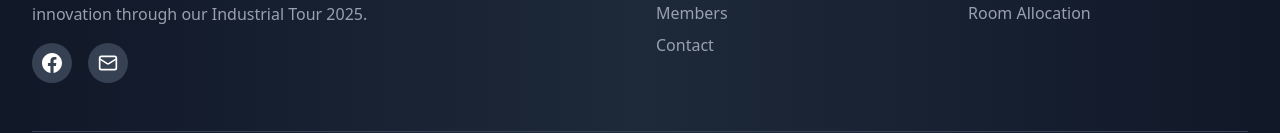
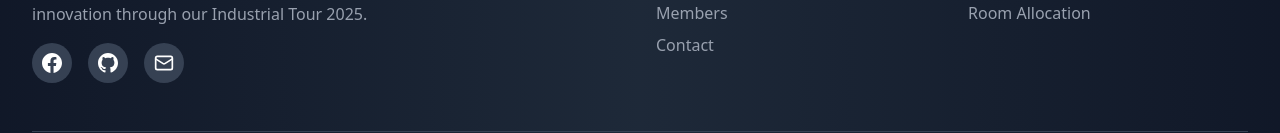
Before and after one commit to DurjoyGH/Perceptron-13, a React (Vite) app in the folder frontend/: page / in a window 1280 px wide. Shown: the part 3443-3576 px from the top of the page. Built offline with nearby package versions, Linux system fonts and the light colour scheme; no server answers.

Commit message:
added github in footer

```diff
--- a/frontend/src/components/Navigations/Footer.jsx
+++ b/frontend/src/components/Navigations/Footer.jsx
@@ -39,7 +39,18 @@
                 </svg>
               </a>
               <a
-                href="mailto:perceptron13cse@gmail.com"
+                href="https://github.com/DurjoyGH/Perceptron-13"
+                target="_blank"
+                rel="noopener noreferrer"
+                className="w-10 h-10 bg-gray-700 hover:bg-gray-900 rounded-full flex items-center justify-center transition-all duration-300 transform hover:scale-110"
+                aria-label="GitHub"
+              >
+                <svg className="w-5 h-5" fill="currentColor" viewBox="0 0 24 24">
+                  <path d="M12 0c-6.626 0-12 5.373-12 12 0 5.302 3.438 9.8 8.207 11.387.599.111.793-.261.793-.577v-2.234c-3.338.726-4.033-1.416-4.033-1.416-.546-1.387-1.333-1.756-1.333-1.756-1.089-.745.083-.729.083-.729 1.205.084 1.839 1.237 1.839 1.237 1.07 1.834 2.807 1.304 3.492.997.107-.775.418-1.305.762-1.604-2.665-.305-5.467-1.334-5.467-5.931 0-1.311.469-2.381 1.236-3.221-.124-.303-.535-1.524.117-3.176 0 0 1.008-.322 3.301 1.23.957-.266 1.983-.399 3.003-.404 1.02.005 2.047.138 3.006.404 2.291-1.552 3.297-1.23 3.297-1.23.653 1.653.242 2.874.118 3.176.77.84 1.235 1.911 1.235 3.221 0 4.609-2.807 5.624-5.479 5.921.43.372.823 1.102.823 2.222v3.293c0 .319.192.694.801.576 4.765-1.589 8.199-6.086 8.199-11.386 0-6.627-5.373-12-12-12z"/>
+                </svg>
+              </a>
+              <a
+                href="mailto:info@perceptron13.fun"
                 className="w-10 h-10 bg-gray-700 hover:bg-red-600 rounded-full flex items-center justify-center transition-all duration-300 transform hover:scale-110"
                 aria-label="Email"
               >
```
